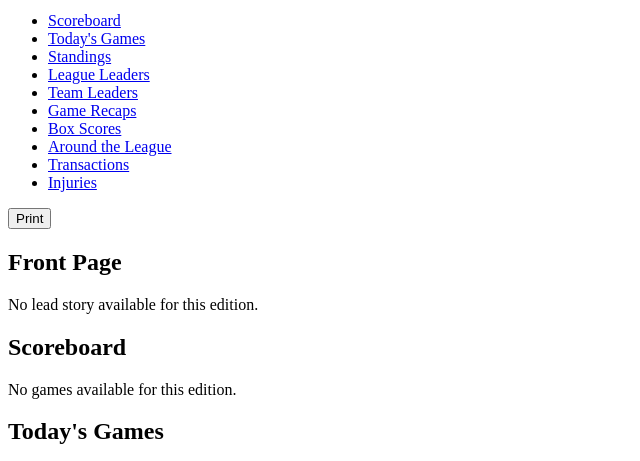
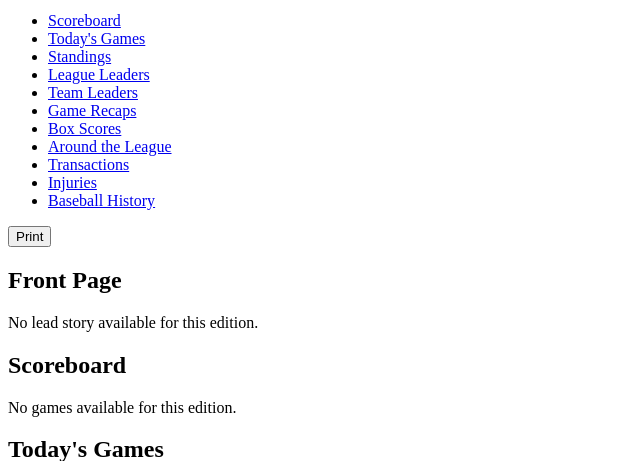
Before and after one commit to sportzballz/sportzpage, a Python web app: template templates/index.html.j2 in a window 1280 px wide. Shown: the part 146-607 px from the top of the page, without its empty margins (0-640 px from the left). Run offline with Jinja, Linux system fonts and the light colour scheme; the template is opened without the code that fills it, so the values that code supplies are empty.

Commit message:
Add baseball history navigation link

```diff
--- a/templates/index.html.j2
+++ b/templates/index.html.j2
@@ -33,6 +33,7 @@
       <li><a href="#around-the-league">Around the League</a></li>
       <li><a href="#transactions">Transactions</a></li>
       <li><a href="#injuries">Injuries</a></li>
+      <li><a href="#history">Baseball History</a></li>
     </ul>
     <button class="print-btn" type="button" onclick="window.print()">Print</button>
   </nav>
```
